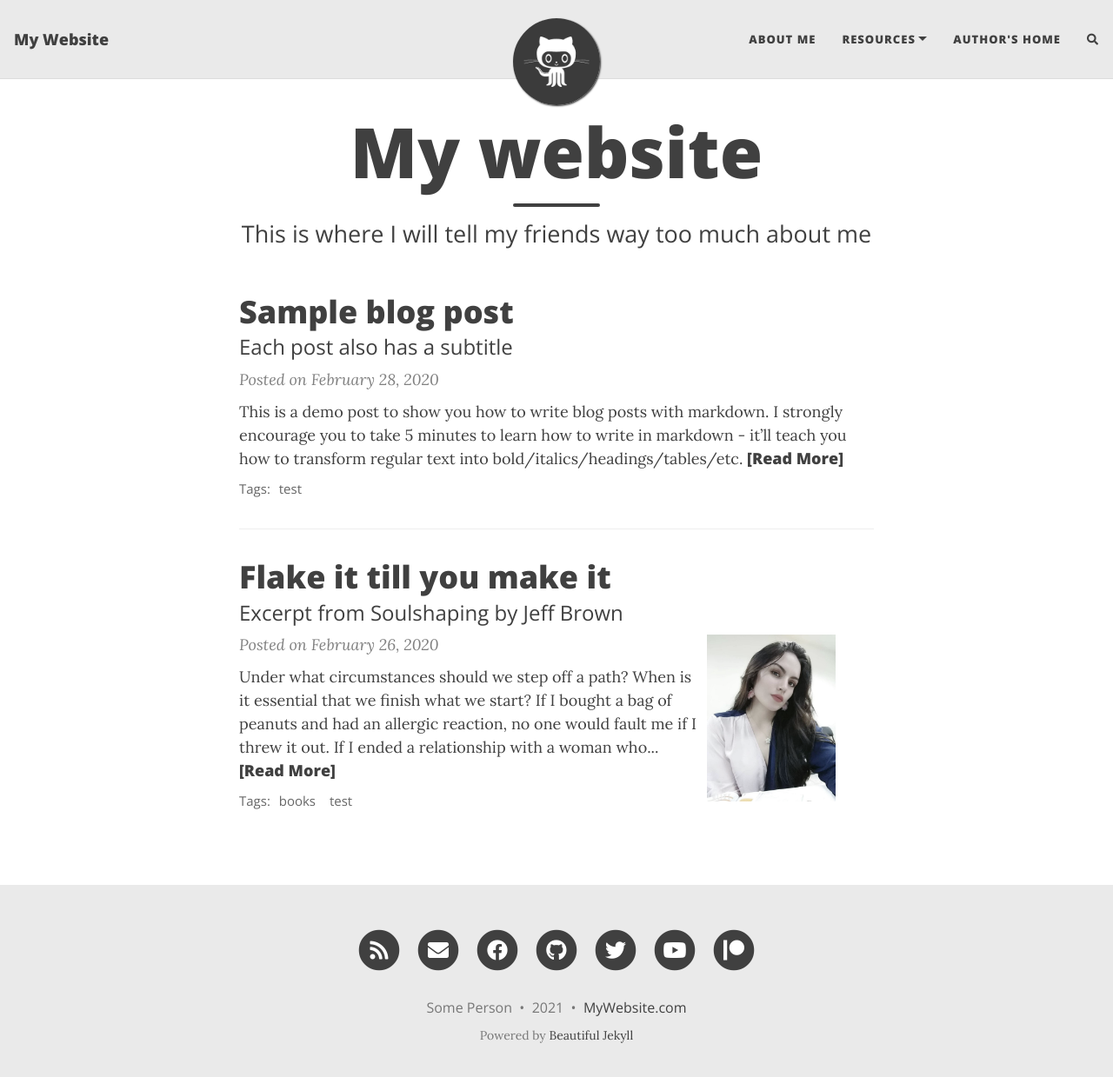
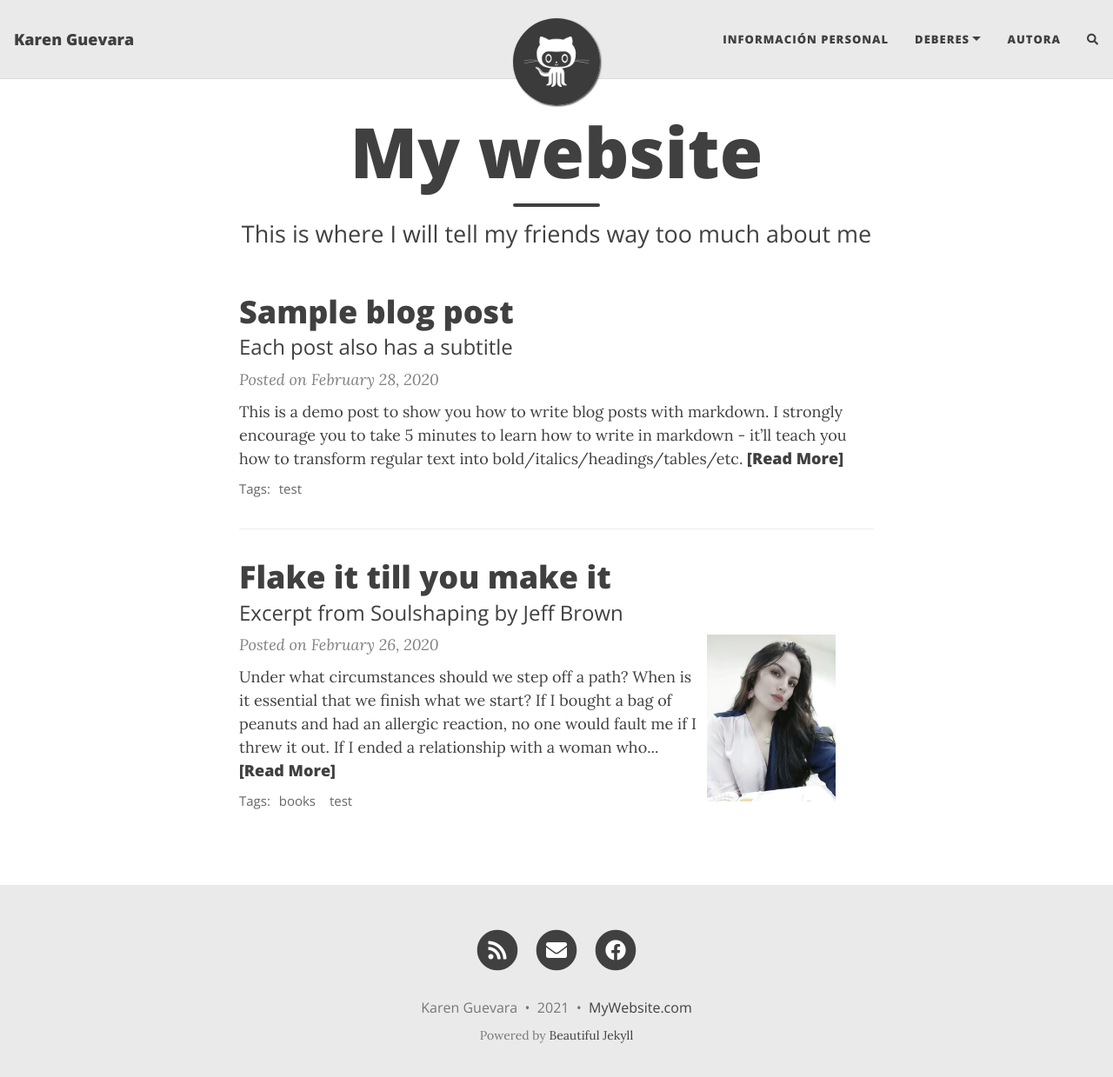
Before and after one commit to KarenGuevar8/KarenGuevar8.github.io, a Jekyll site: the page built from index.html, in a window 1280 px wide and 1252 px high. Shown: the top 1239 px of the window at 87% size. Built offline with Jekyll 4.4.1, drawn with Linux system fonts in a browser that asks for light colours; nearby versions of some CDN libraries; the list of posts is cut into pages by our own code; comment, search, counter and statistics services are not loaded.

Commit message:
Update _config.yml

```diff
--- a/_config.yml
+++ b/_config.yml
@@ -6,19 +6,19 @@
 # --- Required options --- #
 
 # Name of website
-title: My Website
+title: Karen Guevara
 
 # Your name to show in the footer
-author: Some Person
+author: Karen Guevara
 
 # --- List of links in the navigation bar --- #
 
 navbar-links:
-  About Me: "aboutme"
-  Resources:
-    - Beautiful Jekyll: "https://beautifuljekyll.com"
-    - Learn markdown: "https://www.markdowntutorial.com/"
-  Author's home: "https://deanattali.com"
+  Información personal: "aboutme"
+  Deberes:
+    - Tarea 1: "https://beautifuljekyll.com"
+
+  Autora: "https://www.facebook.com/profile.php?id=100010167542149"
 
 # --- Logo --- #
 
@@ -41,11 +41,8 @@ round-avatar: true
 social-network-links:
   email: "someone@example.com"
   rss: true  # remove this line if you don't want to show an RSS link at the bottom
-  facebook: deanattali
-  github: daattali
-  twitter: daattali
-  patreon: DeanAttali
-  youtube: c/daattali
+  facebook: "https://www.facebook.com/profile.php?id=100010167542149"
+
 #  medium: yourname
 #  reddit: yourname
 #  linkedin: daattali
```
